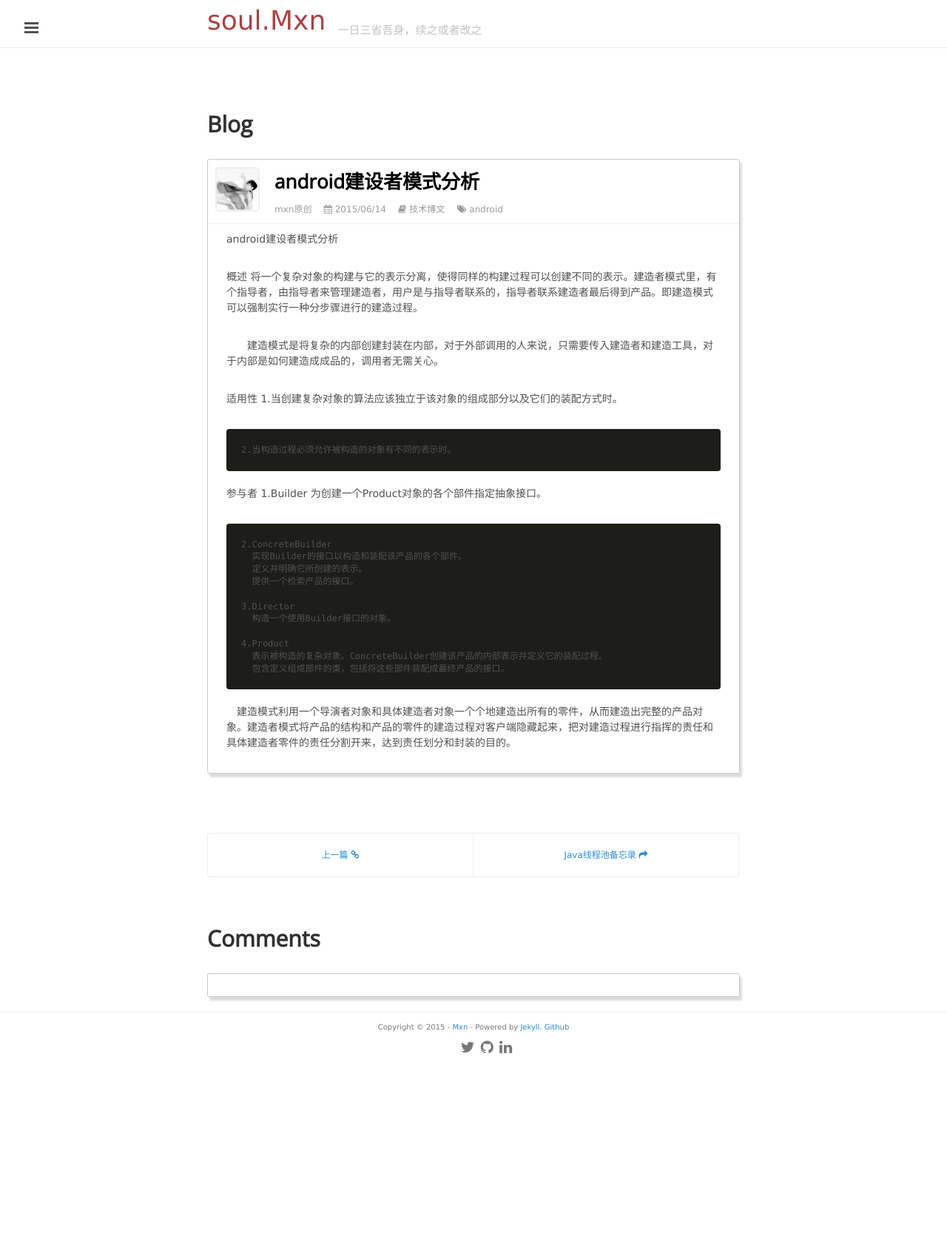
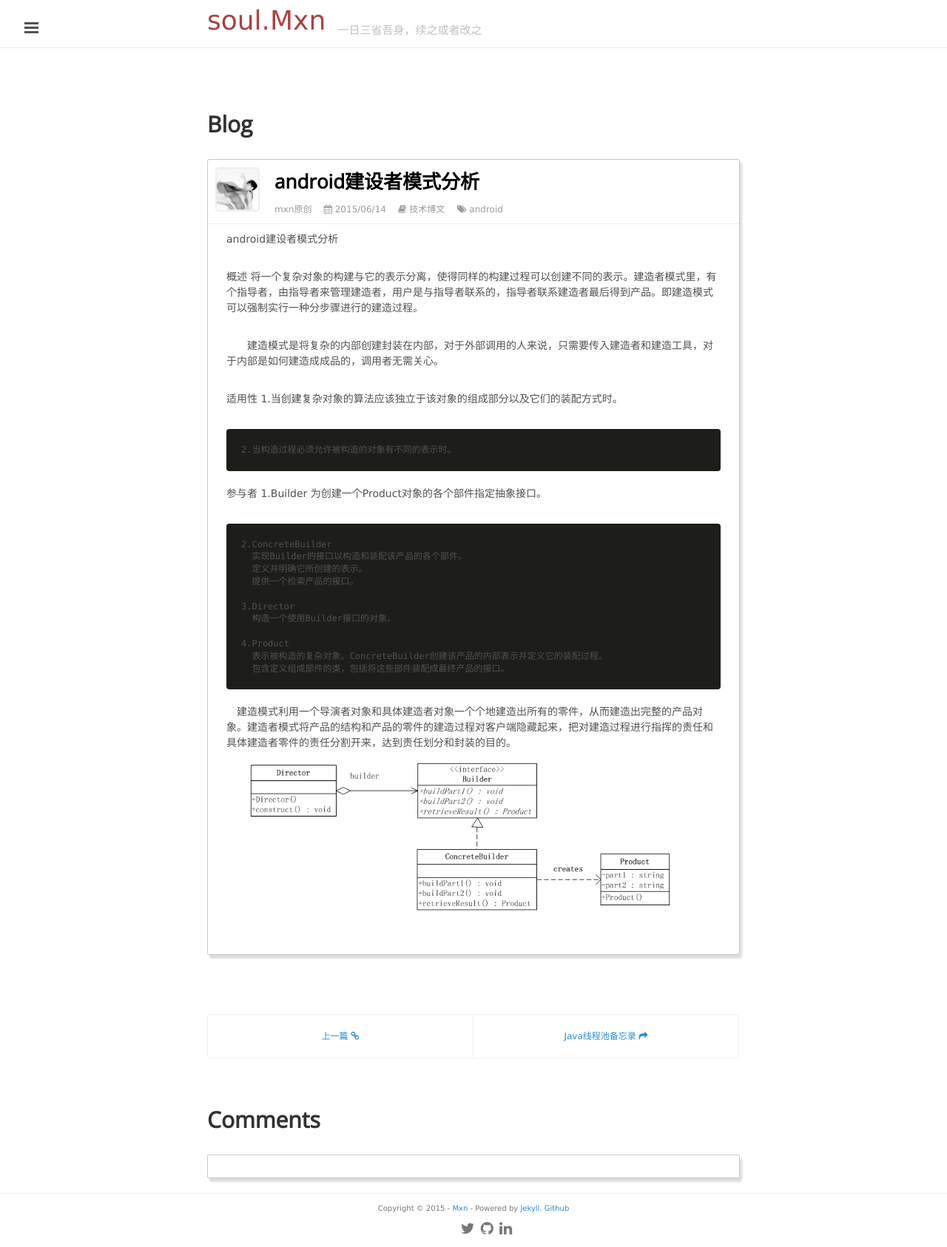
Before and after one commit to mxn21/mxn21.github.io, a Jekyll site: the page built from _posts/2015-6-14-android建设者模式分析.md, in a window 1280 px wide. Shown: the whole page at 74% size. Built offline with Jekyll 4.4.1, drawn with Linux system fonts in a browser that asks for light colours; Markdown is read by kramdown in place of the engine named in the settings; comment, search, counter and statistics services are not loaded; before the commit the page ends 1441 px from its top, so only the background shows below that.

Commit message:
Update 2015-6-14-android建设者模式分析.md

```diff
--- a/_posts/2015-6-14-android建设者模式分析.md
+++ b/_posts/2015-6-14-android建设者模式分析.md
@@ -35,3 +35,5 @@
       包含定义组成部件的类，包括将这些部件装配成最终产品的接口。
 
 　建造模式利用一个导演者对象和具体建造者对象一个个地建造出所有的零件，从而建造出完整的产品对象。建造者模式将产品的结构和产品的零件的建造过程对客户端隐藏起来，把对建造过程进行指挥的责任和具体建造者零件的责任分割开来，达到责任划分和封装的目的。
+
+　![](https://raw.githubusercontent.com/mxn21/mxn21.github.io/master/public/img/img7.png)
```
